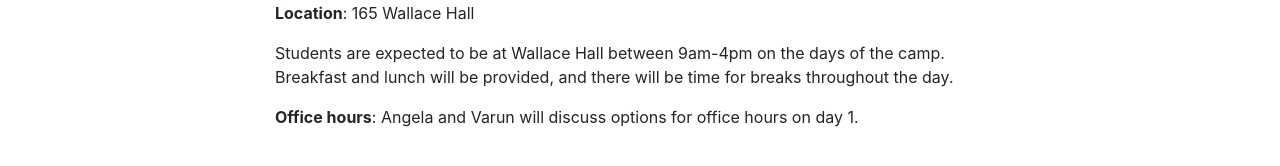
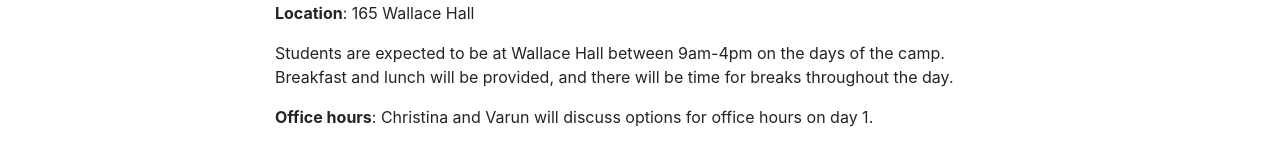
Before and after one commit to bstewart/princeton_methods_camp, a Jekyll site: the page built from materials.md, in a window 1280 px wide. Shown: the part 239-405 px from the top of the page. Built offline with Jekyll 4.4.1, drawn with Linux system fonts in a browser that asks for light colours; our own code applies the rules of GitHub Pages for plain Markdown files.

Commit message:
small changes

```diff
--- a/materials.md
+++ b/materials.md
@@ -9,4 +9,4 @@ Method Camp's [2017 Syllabus]({{ site.url }}/download/2017_Syllabus_.pdf).
 
 Students are expected to be at Wallace Hall between 9am-4pm on the days of the camp. Breakfast and lunch will be provided, and there will be time for breaks throughout the day.
 
-**Office hours**: Angela and Varun will discuss options for office hours on day 1.
+**Office hours**: Christina and Varun will discuss options for office hours on day 1.
```
Also changed, not shown: camp.md (+1 -1 lines).
